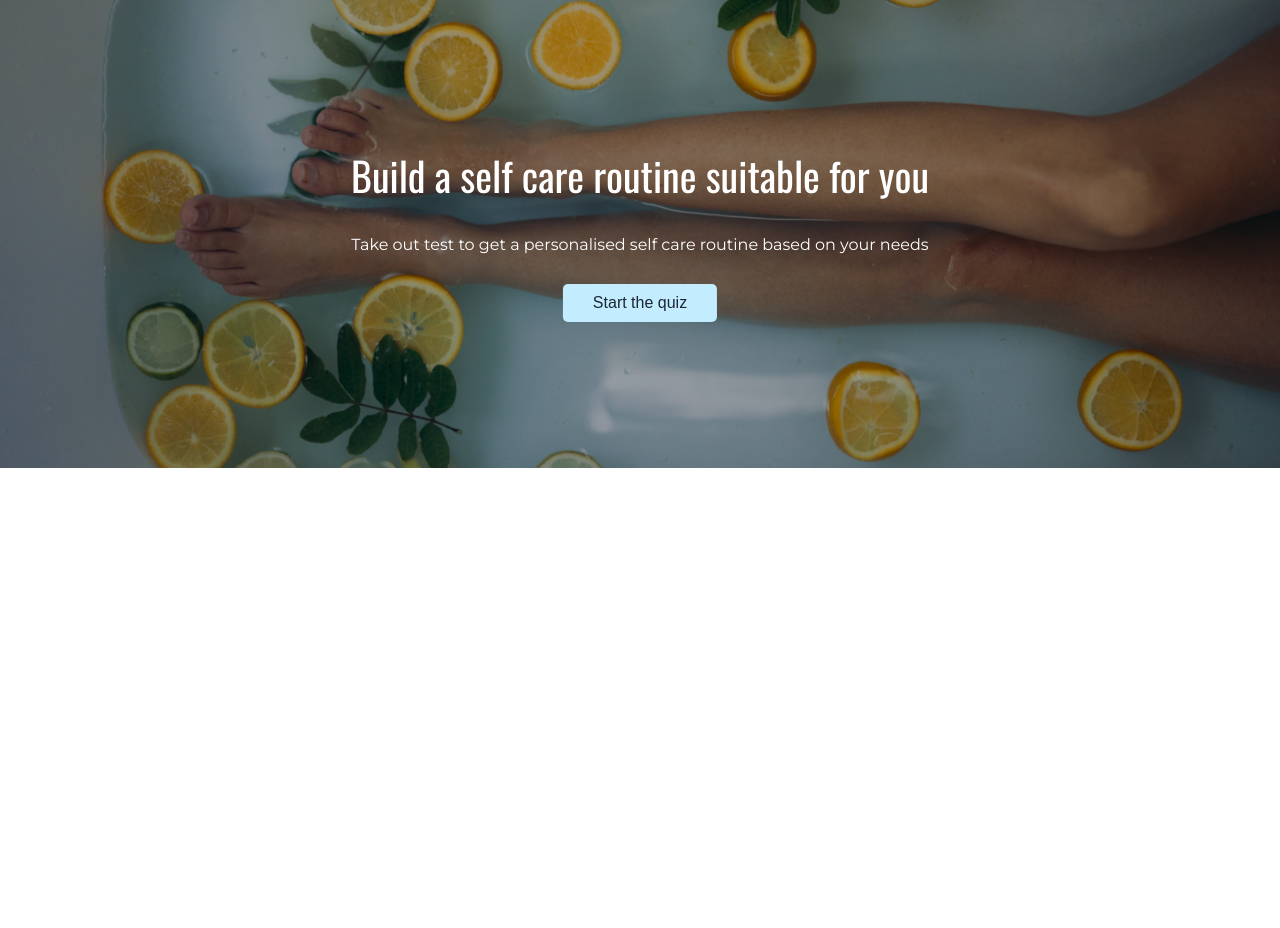
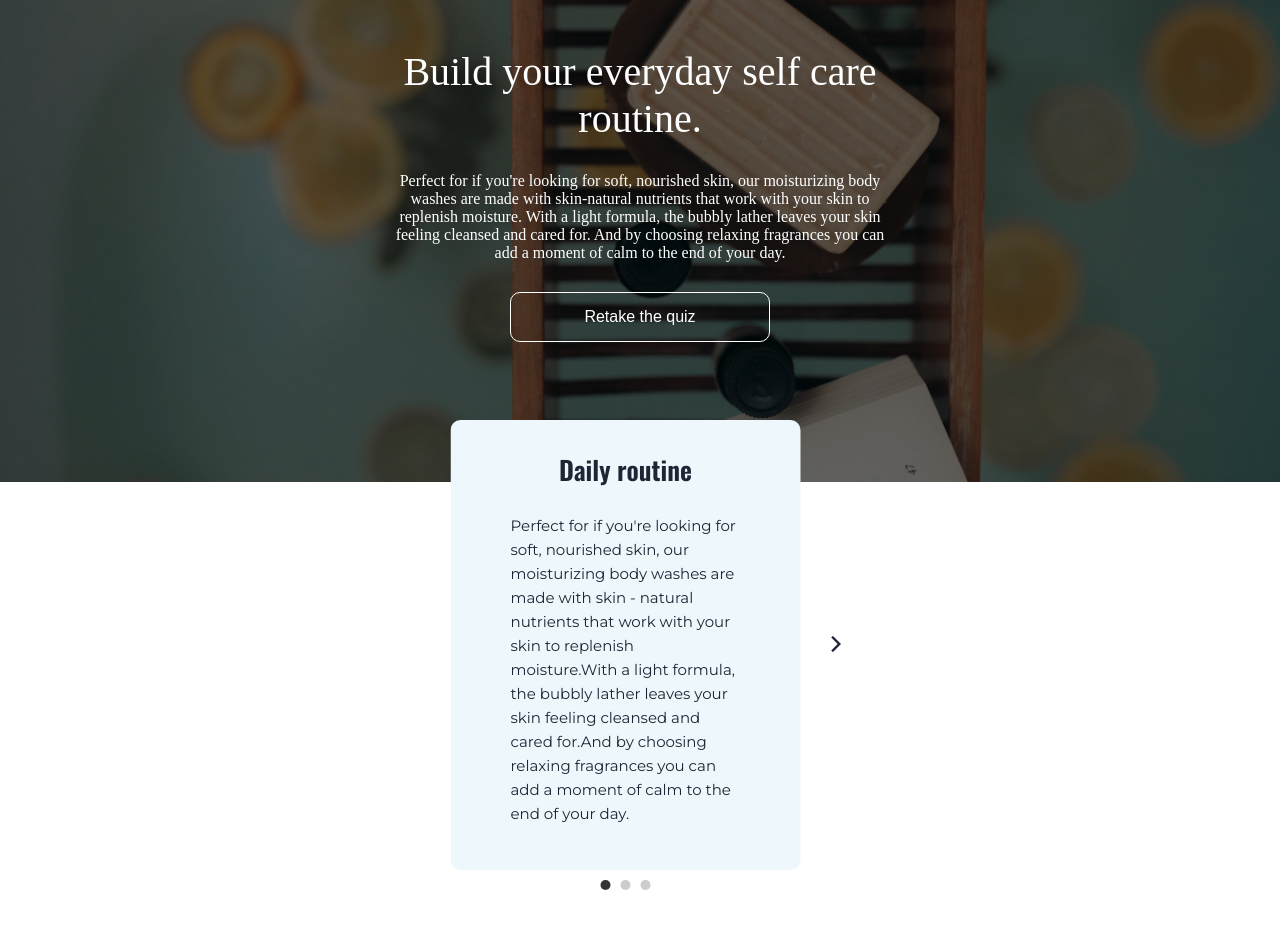
Before and after one commit to dante2302/skincareQuiz, a React (Vite) app: page / in a window 1280 px wide. Shown: the top 928 px of the page. Before the commit the page ends 800 px from the top, so only its background shows below. Built offline with nearby package versions, Linux system fonts and the light colour scheme.

Commit message:
add a left arrow to product slider

```diff
--- a/src/components/App.tsx
+++ b/src/components/App.tsx
@@ -11,7 +11,7 @@ export default function App() {
     return (
         <Routes>
             <Route path="/" element={
-                <HomePage />
+                <ResultsPage />
             } />
         </Routes>
     );
--- a/src/components/ProductSlider/ProductSlider.tsx
+++ b/src/components/ProductSlider/ProductSlider.tsx
@@ -2,15 +2,22 @@ import { useState } from 'react';
 import SliderArrow from '../SVGs/SliderArrow';
 import CarouselProps from '../../interfaces/CarouselProps.interface';
 import "./styles/ProductSlider.css";
+import useWindowDimensions from '../../hooks/useWindowDimensions';
 
 export default function ProductSlider ({ mainItem, items, styleClass }: CarouselProps) {
     const [currentIndex, setCurrentIndex] = useState(0);
+    const winDimensions = useWindowDimensions();
+    const WIDTH_BOUNDARY = 768;
 
     const totalItems = items.length;
 
     const handleNext = () => {
-        setCurrentIndex((prevIndex) => (prevIndex + 1) % totalItems);
+        setCurrentIndex((prev) => (prev + 1) % totalItems);
     };
+
+    const handlePrev = () => {
+        setCurrentIndex((prev) => prev > 0 ? (prev - 1) % totalItems : items.length-1)
+    }
 
     const handleDotClick = (index: number) => {
         setCurrentIndex(index);
@@ -18,25 +25,19 @@ export default function ProductSlider ({ mainItem, items, styleClass }: Carousel
 
     return (
         <div className={`carousel ${styleClass} `}>
-            <div className='a'>
-
+            <div className={`carousel-container ${winDimensions.width > WIDTH_BOUNDARY ? "with-main" : ""}`}>
                 <div className="main-item">{mainItem}</div>
+                {winDimensions.width < WIDTH_BOUNDARY &&
+                <button className="arrow left" onClick={handlePrev}>
+                    <SliderArrow isLeft={true} />
+                </button>
+}
                 <div className="side-items">
-                    {totalItems > 0 && (
-                        <>
-                            {totalItems >= 1 && (
-                                <div className="side-item">{items[(currentIndex + 1) % totalItems]}</div>
-                            )}
-                            {totalItems > 2 && (
-                                <div className="side-item">{items[(currentIndex + 2) % totalItems]}</div>
-                            )}
-                        </>
-                    )}
                 </div>
                 {items.length > 1 &&
                     <button className="arrow right" onClick={handleNext}><SliderArrow /></button>}
+            </div>
 
-            </div>
             {items.length > 1 &&
                 <div className="dots">
                     {items.map((_, index) => (
--- a/src/components/ProductSlider/styles/ProductSlider.css
+++ b/src/components/ProductSlider/styles/ProductSlider.css
@@ -1,5 +1,10 @@
-.a{
+.carousel-container{
     display: flex;
+    flex-direction: column;
+    align-items: center;
+}
+
+.carousel-container.with-main{
     flex-direction: row;
 }
 
--- a/src/components/Quiz/Question.tsx
+++ b/src/components/Quiz/Question.tsx
@@ -1,5 +1,5 @@
 import ProgressBar from "../ProgressBar/ProgressBar";
-import arrowLeft from "/assets/arrowLeft.png";
+import arrowLeft from "/assets/questionArrow.png";
 import "./styles/Question.css";
 
 export default function Question() {
--- a/src/components/Quiz/styles/Question.css
+++ b/src/components/Quiz/styles/Question.css
@@ -40,6 +40,7 @@
   max-width: 60%;
   margin: 0 !important;
   text-align: center;
+  font-size: var(--fs-xl);
 }
 
 .answer-container {
--- a/src/components/SVGs/SliderArrow.tsx
+++ b/src/components/SVGs/SliderArrow.tsx
@@ -1,7 +1,12 @@
-export default function SliderArrow() {
+interface SliderArrowProps
+{
+    isLeft?: boolean
+}
+
+export default function SliderArrow({isLeft}: SliderArrowProps) {
     return (
         <svg width="17" height="17" viewBox="0 0 17 17" fill="none" xmlns="http://www.w3.org/2000/svg">
-            <g clip-path="url(#clip0_2_366)">
+            <g clip-path="url(#clip0_2_366)" transform={`${isLeft ? "rotate(180, 8.5, 8.5)" : ""}`}>
                 <path d="M14.4287 8.02998L6.42371 0.0199776L4.82271 1.62198L11.2267 8.02998L4.82271 14.438L6.42371 16.04L14.4287 8.02998Z" fill="#1C2635" stroke="#1C2635" stroke-width="0.16" />
             </g>
             <defs>
```
Also changed, not shown: src/components/ProductSlider/ProductSliderItem.tsx (added, +21 -0 lines).
